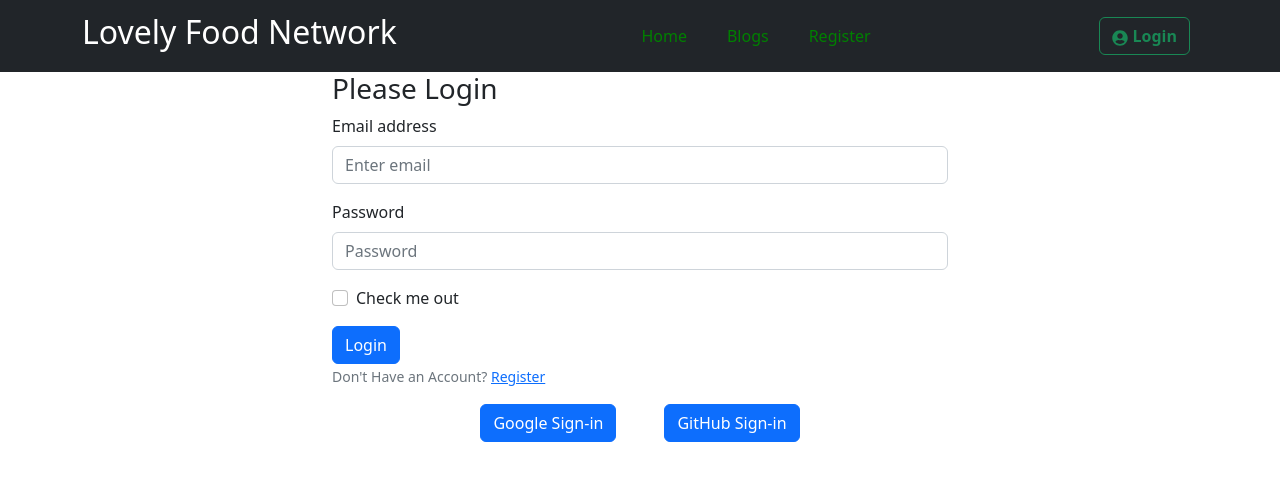
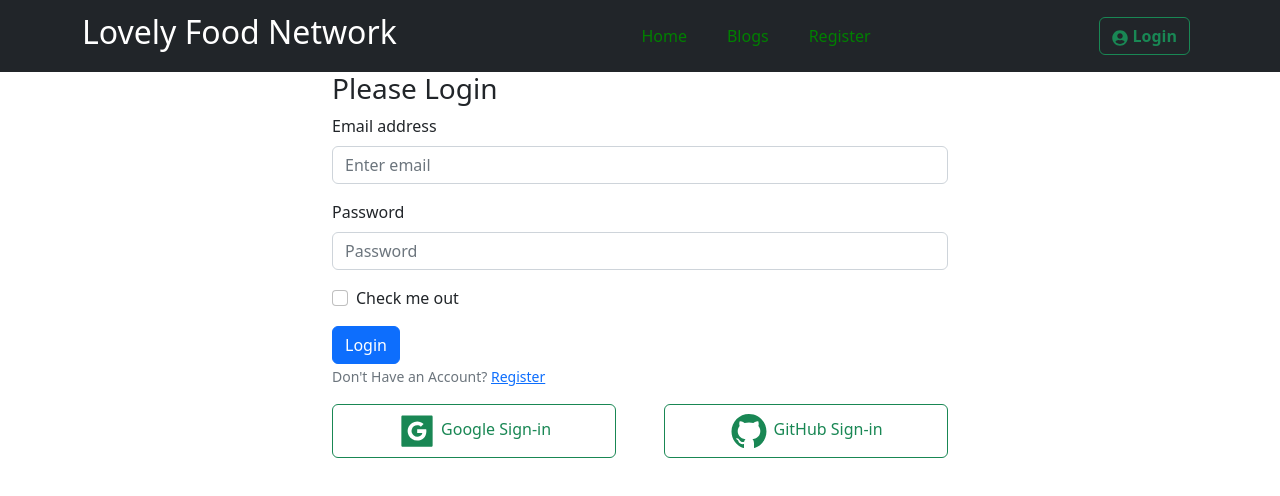
Before and after one commit to developersharif1919/lovely-food-network-client, a React (Vite) app: page /login in a window 1280 px wide. Shown: the top 496 px of the page. Built offline with nearby package versions, Linux system fonts and the light colour scheme; no server answers.

Commit message:
Some Changes And Create README.md File

```diff
--- a/index.html
+++ b/index.html
@@ -2,7 +2,7 @@
 <html lang="en">
   <head>
     <meta charset="UTF-8" />
-    <link rel="icon" type="image/svg+xml" href="/vite.svg" />
+    <link rel="icon" type="image/svg+xml" href="/src/assets/self.jpg" />
     <meta name="viewport" content="width=device-width, initial-scale=1.0" />
     <title>Lovely Food Network</title>
   </head>
--- a/src/components/ChefList/ChefList.jsx
+++ b/src/components/ChefList/ChefList.jsx
@@ -16,7 +16,7 @@ const ChefList = (chefData) => {
      }
 
     return (
-        <Card style={{height:'500px'}}>
+        <Card style={{height:'600px'}}>
           <LazyLoad>
           <Card.Img variant="top" src={chefPictureUrl} />
           </LazyLoad>
--- a/src/components/CustomerReview/CustomerReview.jsx
+++ b/src/components/CustomerReview/CustomerReview.jsx
@@ -12,7 +12,7 @@ const CustomerReview = () => {
             <h2 className='mb-5'>Customer Reviews</h2>
             <Carousel>
             <Carousel.Item style={{height:'500px'}}>
-                <div className='' style={{width:'200px', height:'200px', borderRadius:'200px',border:'1px solid red',margin:'0 auto'}}>
+                <div className='' style={{width:'200px', height:'200px', borderRadius:'200px',border: '7px double white',margin:'0 auto'}}>
                 <img className='w-100 h-100 rounded rounded-circle' src='https://img.freepik.com/free-photo/happy-young-woman-with-red-lipstick_1153-396.jpg?w=740&t=st=1683190363~exp=1683190963~hmac=441508353eead9a1577fdffeecc0bbe70a33b7beee88bb216c0b3d258e02d8ea' alt="Customer" />
                 </div>
                 <p>"I absolutely love this recipe website! The recipes are easy to follow and always turn out delicious. Highly recommend!.A spicy jambalaya with chicken, andouille sausage, rice, and Cajun seasonings that's easy to make in one pot."</p>
@@ -20,7 +20,7 @@ const CustomerReview = () => {
                 <p>Chicago, IL</p>
               </Carousel.Item>
               <Carousel.Item style={{height:'500px'}}>
-                <div className='' style={{width:'200px', height:'200px', borderRadius:'200px',border:'1px solid red',margin:'0 auto'}}>
+                <div className='' style={{width:'200px', height:'200px', borderRadius:'200px', border: '7px double white', margin:'0 auto'}}>
                 <img className='w-100 h-100 rounded rounded-circle' src='https://img.freepik.com/free-photo/model-cheerful-summer-young-closeup_1301-823.jpg?w=740&t=st=1683191288~exp=1683191888~hmac=946a6952ed56359b0432d4af34e3ea1b19443f83329524d0bf0ddb21b152987e' alt="Customer" />
                 </div>
                 <p>"I absolutely love this recipe website! The recipes are easy to follow and always turn out delicious. Highly recommend!"</p>
@@ -28,7 +28,7 @@ const CustomerReview = () => {
                 <p>Chicago, IL</p>
               </Carousel.Item>
               <Carousel.Item style={{height:'500px'}}>
-                <div className='' style={{width:'200px', height:'200px', borderRadius:'200px',border:'1px solid red',margin:'0 auto'}}>
+                <div className='' style={{width:'200px', height:'200px', borderRadius:'200px', border: '7px double white', margin:'0 auto'}}>
                 <img className='w-100 h-100 rounded rounded-circle' src='https://img.freepik.com/premium-photo/portrait-happy-young-casual-man-standing_171337-29744.jpg?w=740' alt="Customer" />
                 </div>
                 <p>"I absolutely love this recipe website! The recipes are easy to follow and always turn out delicious. Highly recommend!"</p>
--- a/src/firebase/firebase.config.js
+++ b/src/firebase/firebase.config.js
@@ -4,7 +4,6 @@ import { initializeApp } from "firebase/app";
 // https://firebase.google.com/docs/web/setup#available-libraries
 
 // Your web app's Firebase configuration
-console.log('environment variable', import.meta.env.VITE_PASS)
 const firebaseConfig = {
   apiKey: import.meta.env.VITE_APIKEY,
   authDomain: import.meta.env.VITE_AUTHDOMAIN,
--- a/src/pages/ChefRecipe/ChefRecipe.jsx
+++ b/src/pages/ChefRecipe/ChefRecipe.jsx
@@ -29,7 +29,6 @@ const ChefRecipe = () => {
         }
     }, [recipeData]);
 
-    // console.log('ssss',data)
     return (
         <div className='text-center mt-5'>
             <div>
--- a/src/pages/Login/Login/Login.jsx
+++ b/src/pages/Login/Login/Login.jsx
@@ -6,7 +6,7 @@ import { Button, Container, Form } from 'react-bootstrap';
 import { Link } from 'react-router-dom';
 import { useContext } from "react";
 import { AuthContext } from '../../../provider/AuthProvider';
-
+import { AiFillGoogleSquare, AiOutlineGithub } from "react-icons/ai";
 import { Navigate, useLocation, useNavigate } from "react-router";
 
 
@@ -55,8 +55,8 @@ const Login = () => {
                     Don't Have an Account? <Link to="/register">Register</Link>
                 </Form.Text>
                 <Form.Text className="text-success d-flex justify-content-center gap-5 mt-3 mb-5">
-                   <Button onClick={handleGoogleSignIn} className="mr-2">Google Sign-in</Button>
-                   <Button onClick={handleGitHubSignIn}>GitHub Sign-in</Button>
+                   <Button variant="outline-success" onClick={handleGoogleSignIn} className="mr-2 w-100"> <AiFillGoogleSquare className="fs-1"></AiFillGoogleSquare> Google Sign-in</Button>
+                   <Button variant="outline-success" onClick={handleGitHubSignIn} className="w-100"> <AiOutlineGithub className="fs-1"></AiOutlineGithub> GitHub Sign-in</Button>
                 </Form.Text>
                 <Form.Text className="text-danger">
 
--- a/src/pages/Shared/Header/Header.jsx
+++ b/src/pages/Shared/Header/Header.jsx
@@ -18,8 +18,6 @@ const Header = () => {
     const handleMouseLeave = () => {
         setShowName(false);
     };
-    console.log(user);
-
     const handleLogout = () => {
         logOut()
             .then()
```
Also changed, not shown: src/assets/self.jpg (added), 1 other file (tests, documents, lock files or other folders).
